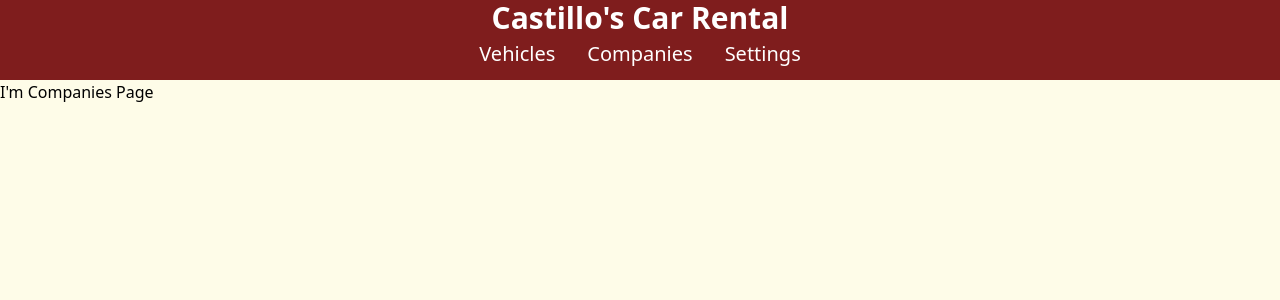
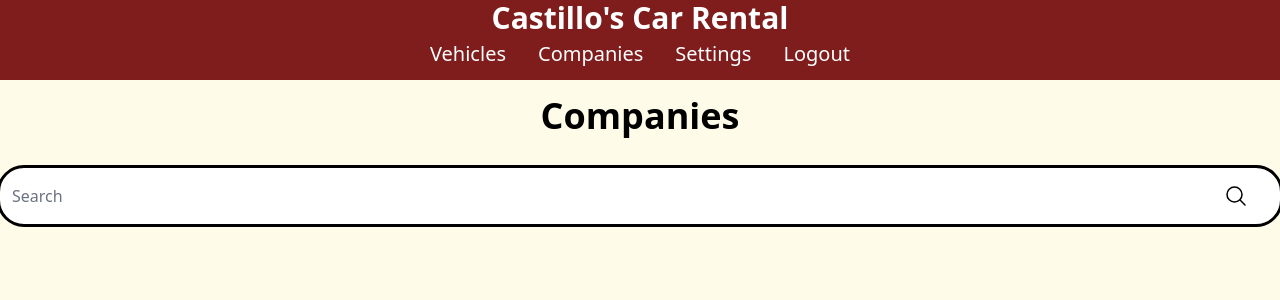
Before and after one commit to BarbaricxEric/CITP-4316-Final-Project, a Vue app: page /companies in a window 1280 px wide. Shown: the top 300 px of the page. Built offline with nearby package versions, Linux system fonts and the light colour scheme.

Commit message:
added search bar and changed title settings

```diff
--- a/src/views/CompaniesPage.vue
+++ b/src/views/CompaniesPage.vue
@@ -1,3 +1,20 @@
+<script setup>
+ import MainSearch from './MainSearch.vue'
+</script>
+
 <template>
-    <div>I'm Companies Page</div>
+    <div class="title">Companies</div>
+    <div class="wrapper">
+    <MainSearch />
+    </div>
 </template>
+
+<style lang="postcss" scoped>
+.title{
+    @apply font-bold text-4xl flex mx-auto justify-center py-4;
+}
+
+.wrapper{
+    @apply flex flex-col container mx-auto py-2;
+}
+</style>
--- a/src/views/MainPage.vue
+++ b/src/views/MainPage.vue
@@ -1,3 +1,12 @@
+<script setup>
+    import MainSearch from './MainSearch.vue'
+</script>
+
 <template>
+    <MainSearch />
     <div>I'm Main Page</div>
 </template>
+
+<style lang ="postcss" scoped>
+
+</style>
--- /dev/null
+++ b/src/views/MainSearch.vue
@@ -0,0 +1,25 @@
+<template>
+    <div class ="wrapper">
+        <input type = "text" placeholder="Search" class="search"/>
+        <span class = "icon"><svg xmlns="http://www.w3.org/2000/svg" fill="none" viewBox="0 0 24 24" stroke-width="1.5" stroke="currentColor" class="w-6 h-6">
+  <path stroke-linecap="round" stroke-linejoin="round" d="M21 21l-5.197-5.197m0 0A7.5 7.5 0 105.196 5.196a7.5 7.5 0 0010.607 10.607z" />
+</svg>
+</span>
+    </div>
+</template>
+
+<style scoped lang = "postcss">
+.wrapper {
+    @apply relative flex w-full items-stretch;
+
+    .search{
+        @apply px-3 py-4 rounded-3xl border-0
+         focus:ring focus:ring-red-900 outline;
+    }
+
+    .icon{
+        @apply absolute right-0 pr-8 py-4;
+    }
+}
+
+</style>
--- a/src/views/NavBar.vue
+++ b/src/views/NavBar.vue
@@ -16,6 +16,7 @@ const title = ref("Castillo's Car Rental")
         <RouterLink :to="{ name: 'Vehicle' }" href="#" class="menu-vehicles">Vehicles</RouterLink>
         <RouterLink :to="{ name: 'Companies' }" href="#" class="menu-companies">Companies</RouterLink>
         <RouterLink :to="{ name: 'Settings' }" href="#" class="menu-settings">Settings</RouterLink>
+        <button href = "#" class="menu-logout" @click="logout">Logout</button>
   </div>
   </nav>
 
@@ -40,13 +41,17 @@ const title = ref("Castillo's Car Rental")
 .menu{
       @apply mx-auto flex font-thin text-xl;
       &-vehicles{
-        @apply px-4
+        @apply px-4 rounded-3xl hover:bg-red-400;
       }
       &-companies{
-        @apply px-4
+        @apply px-4 rounded-3xl hover:bg-red-400;
       }
       &-settings{
-        @apply px-4
+        @apply px-4 rounded-3xl hover:bg-red-400;
+      }
+
+      &-logout {
+        @apply px-4 pb-5 rounded-3xl hover:bg-red-400;
       }
 }
 
--- a/src/views/SettingsPage.vue
+++ b/src/views/SettingsPage.vue
@@ -1,3 +1,10 @@
 <template>
-    <div>I'm Settings Page</div>
+    <div class="title">Settings</div>
 </template>
+
+<style lang="postcss" scoped>
+.title{
+    @apply font-bold text-4xl flex mx-auto justify-center py-4;
+}
+
+</style>
--- a/src/views/VehiclesPage.vue
+++ b/src/views/VehiclesPage.vue
@@ -1,10 +1,22 @@
 <script setup>
-
+ import MainSearch from './MainSearch.vue'
 </script>
 
 <template>
-    <div>I'm Vehicle Page</div>
+
+    <div class = "title">Vehicles</div>
+    <div class="wrapper">
+    <MainSearch />
+    </div>
 </template>
 
 <style lang="postcss" scoped>
+.title{
+    @apply font-bold text-4xl flex mx-auto justify-center py-4;
+}
+
+.wrapper{
+    @apply flex flex-col container mx-auto py-2;
+}
+
 </style>
```
